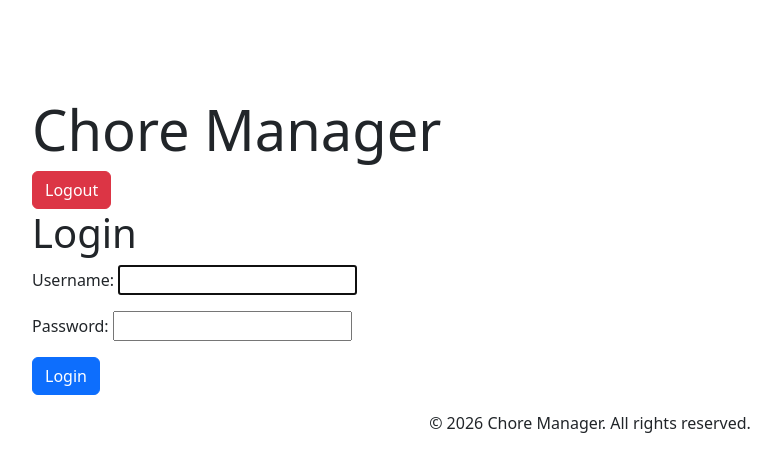
After one commit to ShaneTaylor-IT/chore-mamager-MSP3, a Django app: page /login/ in a window 1280 px wide. The commit adds this page. Shown: the top 472 px of the page, without its empty margins (50-830 px from the left). Run offline with Django 5.2, Linux system fonts and the light colour scheme.

Commit message:
Set up both user login and logout. Manual tested with test account.

```diff
--- a/core/forms.py
+++ b/core/forms.py
@@ -1,6 +1,7 @@
 from django import forms
 from django.contrib.auth.forms import UserCreationForm
 from django.contrib.auth.models import User
+from django.contrib.auth.forms import AuthenticationForm
 
 class RegistrationForm(UserCreationForm):
     email = forms.EmailField()
@@ -8,3 +9,8 @@ class RegistrationForm(UserCreationForm):
     class Meta:
         model = User
         fields = ['username', 'email', 'password1', 'password2']
+
+class LoginForm(AuthenticationForm):
+    class Meta:
+        model = User
+        fields = ['username', 'password']
--- a/core/urls.py
+++ b/core/urls.py
@@ -4,4 +4,6 @@ from . import views
 urlpatterns = [
     path('', views.landing_page, name='landing_page'),
     path('register/', views.register, name='register'),
+    path('login/', views.user_login, name='login'),
+    path('logout/', views.user_logout, name='logout'),
 ]
--- a/core/views.py
+++ b/core/views.py
@@ -1,6 +1,8 @@
 from django.shortcuts import render
 from .forms import RegistrationForm
 from django.shortcuts import redirect
+from django.contrib.auth.forms import AuthenticationForm
+from django.contrib.auth import login, logout
 
 # Create your views here.
 
@@ -24,3 +26,23 @@ def register(request):
         'core/registration.html',
         {'form': form}
     )
+
+def user_login(request):
+    if request.method == 'POST':
+        form = AuthenticationForm(request, data=request.POST)
+        if form.is_valid():
+            user = form.get_user()
+            login(request, user)
+            return redirect('landing_page')
+    else:
+        form = AuthenticationForm()
+
+    return render(
+        request,
+        'core/login.html',
+        {'form': form}
+    )
+
+def user_logout(request):
+    logout(request)
+    return redirect('landing_page')
--- a/templates/base.html
+++ b/templates/base.html
@@ -45,6 +45,9 @@
     <div class="container mt-5 pt-5">
         <h1 class="display-4">Chore Manager</h1>
 
+        <!-- Added logout button for testing-->
+        <a href="/logout/" class="btn btn-danger">Logout</a>
+
         {% block content %}
         {% endblock %}
     </div>
--- a/templates/core/landing.html
+++ b/templates/core/landing.html
@@ -8,9 +8,9 @@
     progress and stay motivated. Compete with family members to see who can complete the most
     chores!</p>
 
-    <a href="#" class="btn btn-primary btn-lg me-2">Register</a>
+    <a href="/register/" class="btn btn-primary btn-lg me-2">Register</a>
 
-    <a href="#" class="btn btn-outline-primary btn-lg">Login</a>
+    <a href="/login/" class="btn btn-outline-primary btn-lg">Login</a>
 </div>
 
 <div class="row g-3">
--- /dev/null
+++ b/templates/core/login.html
@@ -0,0 +1,9 @@
+{% extends 'base.html' %}
+{% block content %}
+<h1>Login</h1>
+<form method="post">
+    {% csrf_token %}
+    {{ form.as_p }}
+    <button type="submit" class="btn btn-primary">Login</button>
+</form>
+{% endblock %}
```
